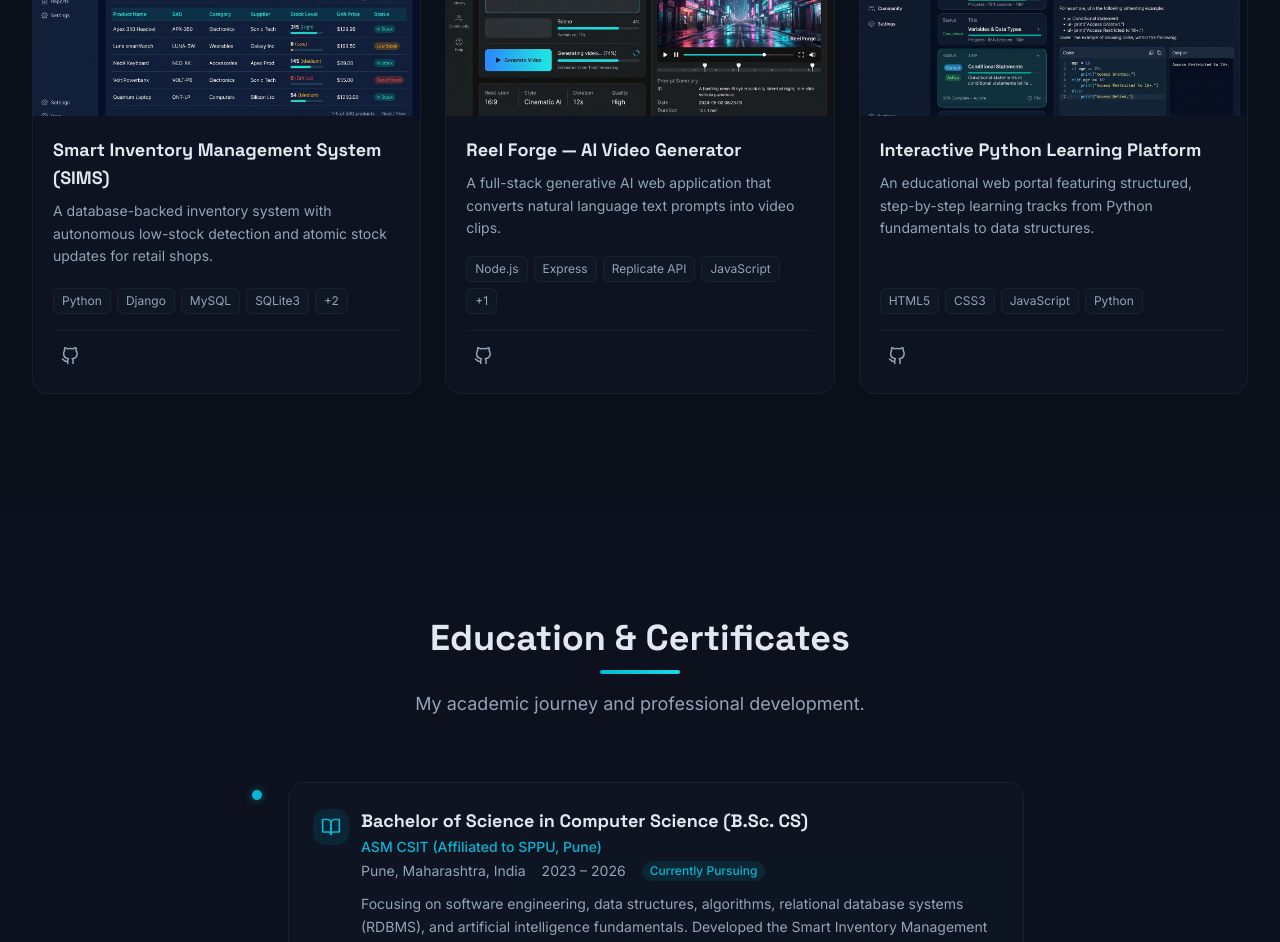
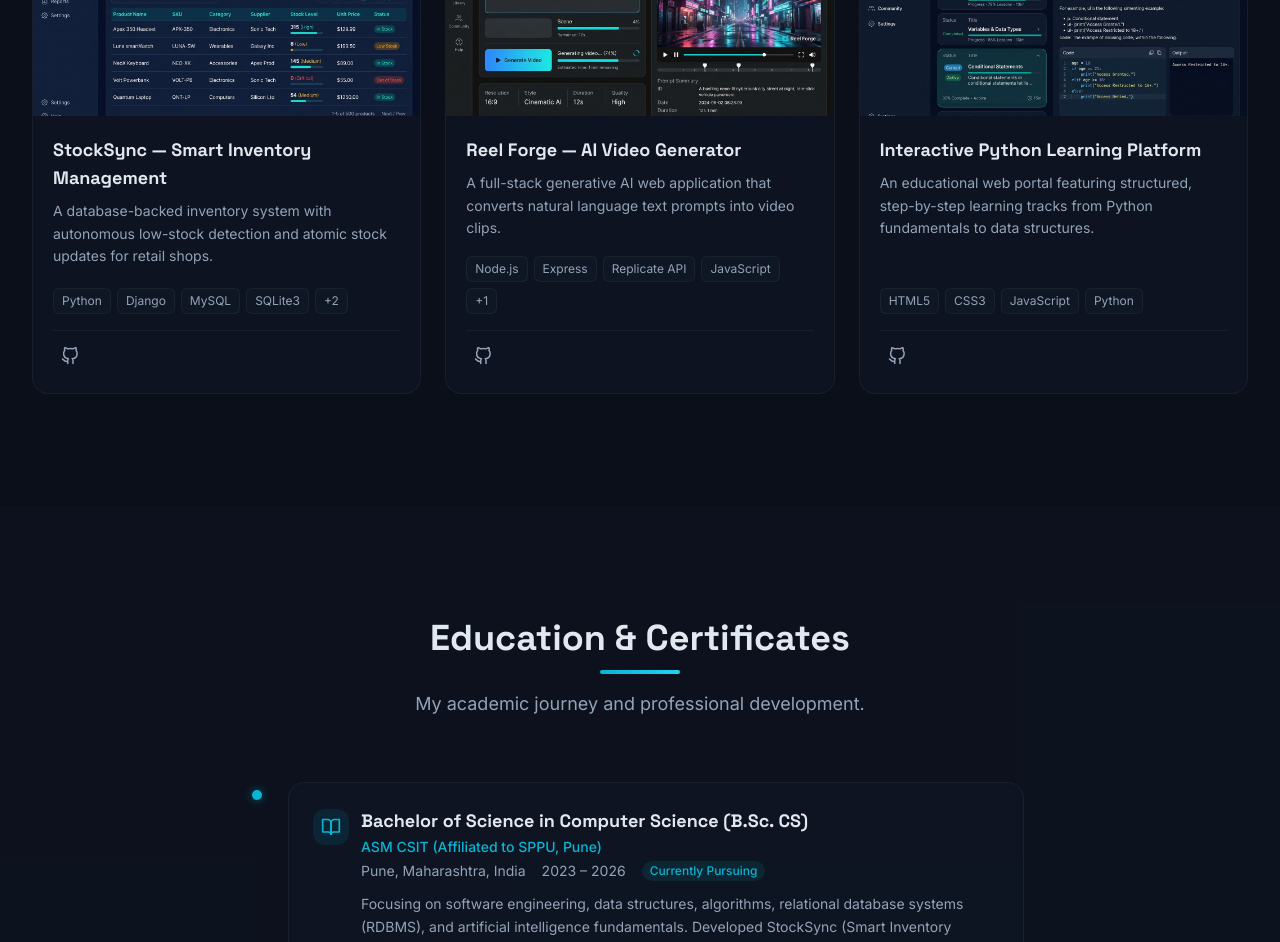
Before and after one commit to kaustubhbodkhe9011-png/Kaustubh-Bodkhe, a React (Vite) app: page / in a window 1280 px wide. Shown: the part 2700-3642 px from the top of the page. Built offline with nearby package versions, Linux system fonts and the light colour scheme.

Commit message:
feat: rename project to StockSync, update GitHub link and education description

```diff
--- a/src/data/config.js
+++ b/src/data/config.js
@@ -67,8 +67,8 @@ export const skills = [
 // ============================================================
 export const projects = [
   {
-    id: "smart-inventory",
-    title: "Smart Inventory Management System (SIMS)",
+    id: "stocksync",
+    title: "StockSync — Smart Inventory Management",
     shortDesc:
       "A database-backed inventory system with autonomous low-stock detection and atomic stock updates for retail shops.",
     problem:
@@ -83,7 +83,7 @@ export const projects = [
     learned:
       "Relational schema design (3NF), pessimistic row locking in ACID transactions, role-based session security, and data visualization.",
     tech: ["Python", "Django", "MySQL", "SQLite3", "Bootstrap 5", "Chart.js"],
-    github: "https://github.com/kaustubhbodkhe/smart-inventory",
+    github: "https://github.com/kaustubhbodkhe9011-png/Kaustubh-Bodkhe",
     liveDemo: "#",
     screenshot: "/projects/smart-inventory.png",
   },
@@ -139,7 +139,7 @@ export const education = [
     location: "Pune, Maharashtra, India",
     period: "2023 – 2026",
     description:
-      "Focusing on software engineering, data structures, algorithms, relational database systems (RDBMS), and artificial intelligence fundamentals. Developed the Smart Inventory Management System as academic capstone project under NEP CBCS pattern.",
+      "Focusing on software engineering, data structures, algorithms, relational database systems (RDBMS), and artificial intelligence fundamentals. Developed StockSync (Smart Inventory Management) as academic capstone project under NEP CBCS pattern.",
     current: true,
   },
 ];
```
